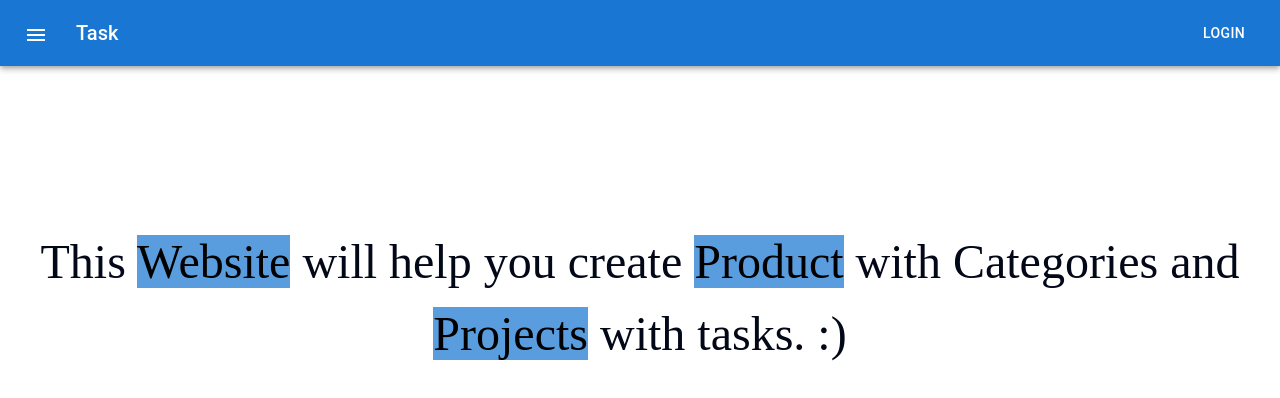
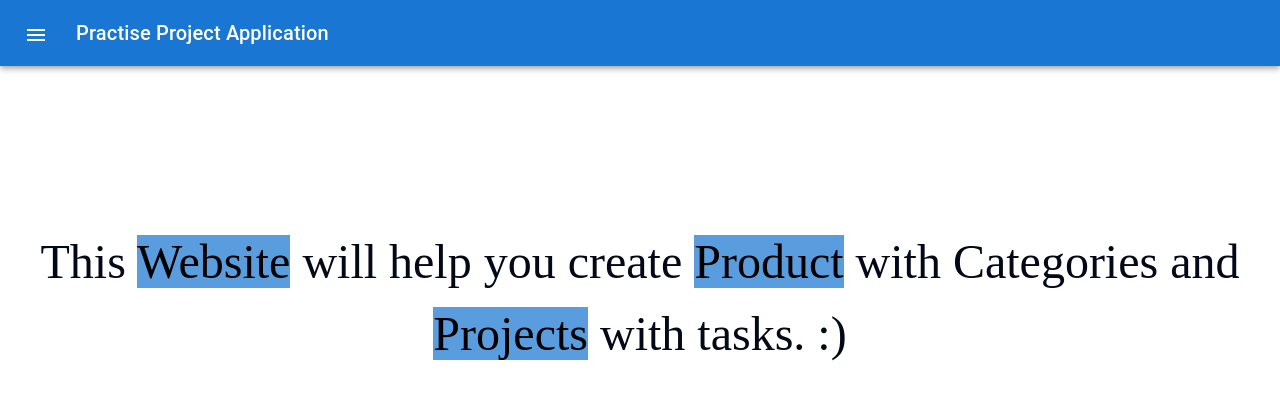
Before and after one commit to GodFather1818/AttachSQL, a Next.js app in the folder task1/: page / in a window 1280 px wide. Shown: the top 398 px of the page. Built offline with nearby package versions, Linux system fonts and the light colour scheme.

Commit message:
updated navbar

```diff
--- a/task1/components/ui/ButtonAppBar.tsx
+++ b/task1/components/ui/ButtonAppBar.tsx
@@ -80,10 +80,10 @@ export default function ButtonAppBar() {
           </IconButton>
           <Typography variant="h6" component="div" sx={{ flexGrow: 1 }}>
             <Link href="/">
-              Task
+              Practise Project Application
             </Link>
           </Typography>
-          <Button color="inherit">Login</Button>
+          <Button className='text-white bg-primary p-3 text-sm' >Login</Button>
         </Toolbar>
       </AppBar>
     </Box>
```
